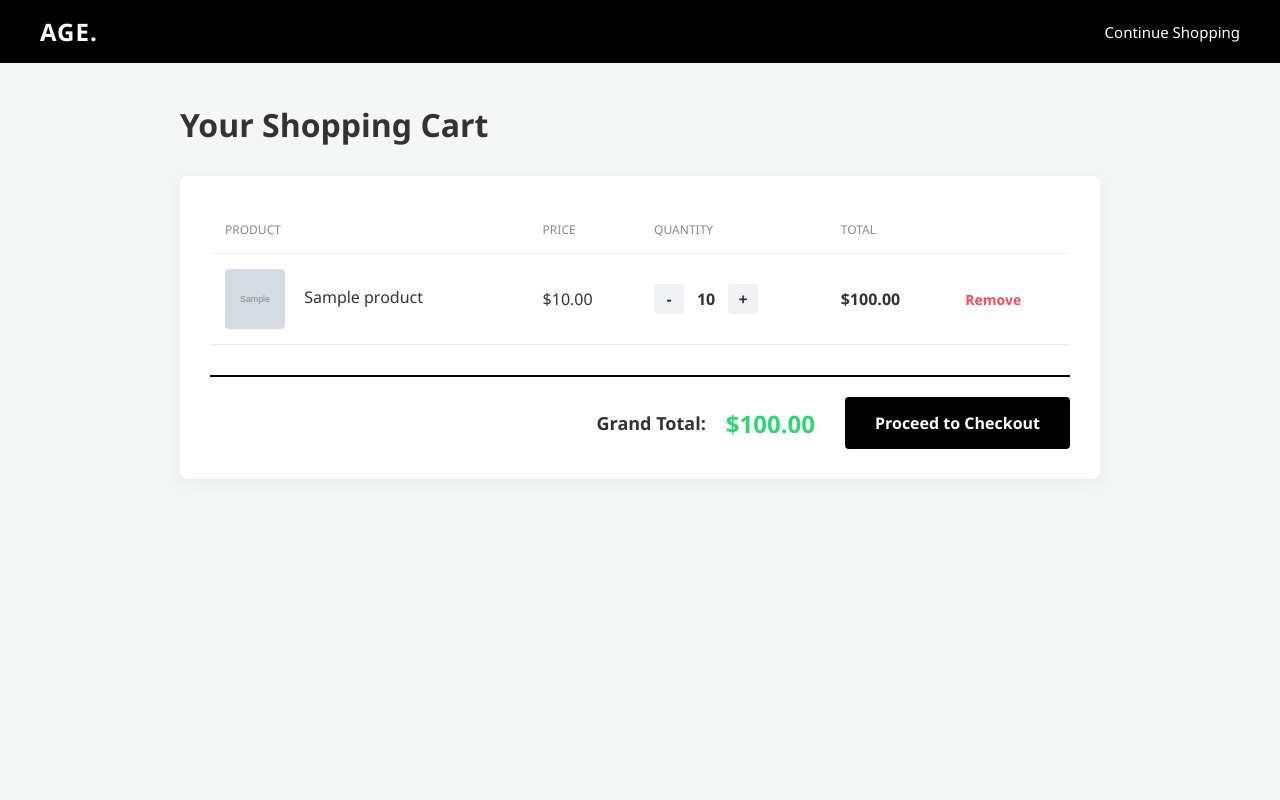
After one commit to ayushprajapati207/Ecommerce-Website-Using-Django-, a Django app: page /cart/ in a window 1280 px wide. The commit adds this page. Run offline with Django 5.2, Linux system fonts and the light colour scheme; a user stored in the database is signed in; tables that the repository leaves empty hold one stand-in row (values such as "Sample post"); grey boxes marked "Sample" are stand-in pictures.

Commit message:
feat: add dynamic cart quantity controls, detail page sync, and secure logout

```diff
--- a/shop/urls.py
+++ b/shop/urls.py
@@ -7,4 +7,8 @@ urlpatterns = [
     path('signup/', views.signup, name='signup'),
     path('wishlist/toggle/<int:product_id>/', views.toggle_wishlist, name='toggle_wishlist'),
     path('cart/add/<int:product_id>/', views.add_to_cart, name='add_to_cart'),
+    path('cart/', views.view_cart, name='view_cart'),
+    path('cart/remove/<int:item_id>/', views.remove_from_cart, name='remove_from_cart'),
+    path('cart/update/<int:item_id>/<str:action>/', views.update_cart_quantity, name='update_quantity'),
+    path('logout/', views.logout_user, name='logout'),
 ]
--- a/shop/views.py
+++ b/shop/views.py
@@ -1,6 +1,6 @@
 from django.shortcuts import render,get_object_or_404,redirect
 from django.contrib.auth.forms import UserCreationForm
-from django.contrib.auth import login
+from django.contrib.auth import login,logout
 from django.db.models import Q
 from django.contrib.auth.decorators import login_required
 from django.http import JsonResponse
@@ -23,9 +23,19 @@ def home(request):
     return render(request, 'shop/home.html', {'products': products, 'search_query': query})
 
 def product_detail(request, slug):
-    # Fetch the exact product using its unique slug
     product = get_object_or_404(Product, slug=slug, is_available=True)
-    return render(request, 'shop/product_detail.html', {'product': product})
+
+    cart_item = None
+    # If the user is logged in, check if this product is already inside their cart
+    if request.user.is_authenticated:
+        cart = Cart.objects.filter(user=request.user).first()
+        if cart:
+            cart_item = CartItem.objects.filter(cart=cart, product=product).first()
+
+    return render(request, 'shop/product_detail.html', {
+        'product': product,
+        'cart_item': cart_item  # Pass this to the template!
+    })
 
 
 def signup(request):
@@ -84,3 +94,58 @@ def add_to_cart(request, product_id):
         return JsonResponse({'success': True, 'cart_count': cart_count})
 
     return JsonResponse({'error': 'Invalid request'}, status=400)
+
+
+@login_required
+def view_cart(request):
+    # Fetch the user's cart (or create an empty one if they somehow don't have one)
+    cart, created = Cart.objects.get_or_create(user=request.user)
+
+    # Grab all the items currently sitting in this cart
+    items = cart.items.all()
+
+    # Calculate the grand total by looping through each item's price
+    total_price = sum(item.get_total_price() for item in items)
+
+    return render(request, 'shop/cart.html', {
+        'items': items,
+        'total_price': total_price
+    })
+
+
+@login_required
+def remove_from_cart(request, item_id):
+    # Find the specific item, ensuring it actually belongs to the logged-in user's cart
+    cart_item = get_object_or_404(CartItem, id=item_id, cart__user=request.user)
+
+    # Delete it from the database
+    cart_item.delete()
+
+    # Redirect the user back to their cart page to see the updated total
+    return redirect('view_cart')
+
+@login_required
+def update_cart_quantity(request, item_id, action):
+    # Securely grab the item from the user's cart
+    cart_item = get_object_or_404(CartItem, id=item_id, cart__user=request.user)
+
+    if action == 'add':
+        cart_item.quantity += 1
+        cart_item.save()
+    elif action == 'subtract':
+        if cart_item.quantity > 1:
+            cart_item.quantity -= 1
+            cart_item.save()
+        else:
+            # If it goes below 1, just remove the item entirely
+            cart_item.delete()
+
+    # Refresh the cart page to recalculate all totals
+    return redirect(request.META.get('HTTP_REFERER', 'view_cart'))
+
+
+def logout_user(request):
+    # This safely destroys the user's session and removes their cookies
+    logout(request)
+    # Send them back to the shop homepage as a guest
+    return redirect('home')
--- /dev/null
+++ b/static/css/cart.css
@@ -0,0 +1,47 @@
+/* Base Styles & Header */
+* { box-sizing: border-box; margin: 0; padding: 0; font-family: 'Segoe UI', Tahoma, Geneva, Verdana, sans-serif; }
+body { background-color: #f4f7f6; color: #333; display: flex; flex-direction: column; min-height: 100vh; }
+header { background-color: #000; color: #fff; padding: 15px 40px; display: flex; justify-content: space-between; align-items: center; position: sticky; top: 0; z-index: 100; }
+.logo { font-size: 24px; font-weight: bold; color: #fff; text-decoration: none; letter-spacing: 1px; }
+.nav-links a { color: #fff; text-decoration: none; margin-left: 20px; font-size: 15px; transition: color 0.3s; }
+.nav-links a:hover { color: #ccc; }
+main { flex: 1; padding: 40px; max-width: 1000px; margin: 0 auto; width: 100%; }
+
+/* Cart Layout */
+h1 { margin-bottom: 30px; }
+.cart-container { background: #fff; border-radius: 8px; box-shadow: 0 4px 15px rgba(0,0,0,0.05); padding: 30px; }
+.cart-table { width: 100%; border-collapse: collapse; margin-bottom: 30px; }
+.cart-table th, .cart-table td { padding: 15px; text-align: left; border-bottom: 1px solid #eaeaea; }
+.cart-table th { color: #888; font-weight: normal; text-transform: uppercase; font-size: 12px; }
+.item-image { width: 60px; height: 60px; object-fit: cover; border-radius: 4px; vertical-align: middle; margin-right: 15px; }
+
+/* Cart Totals & Checkout */
+.cart-summary { display: flex; justify-content: flex-end; align-items: center; border-top: 2px solid #000; padding-top: 20px; }
+.total-label { font-size: 18px; margin-right: 20px; font-weight: bold; }
+.total-price { font-size: 24px; color: #2ed573; font-weight: bold; margin-right: 30px; }
+.checkout-btn { background-color: #000; color: #fff; padding: 15px 30px; border: none; border-radius: 4px; font-size: 16px; font-weight: bold; cursor: pointer; transition: background 0.3s; }
+.checkout-btn:hover { background-color: #333; }
+.empty-cart { text-align: center; padding: 50px; color: #888; }
+
+
+.remove-btn { color: #ff4757; text-decoration: none; font-size: 14px; font-weight: bold; transition: color 0.3s; }
+.remove-btn:hover { color: #cc0000; text-decoration: underline; }
+
+/* Quantity Controls */
+.qty-controls { display: flex; align-items: center; gap: 12px; }
+.qty-btn {
+    background-color: #f1f2f6;
+    color: #333;
+    text-decoration: none;
+    width: 30px;
+    height: 30px;
+    display: flex;
+    justify-content: center;
+    align-items: center;
+    border-radius: 4px;
+    font-weight: bold;
+    font-size: 16px;
+    transition: background-color 0.3s;
+}
+.qty-btn:hover { background-color: #dfe4ea; text-decoration: none; color: #000; }
+.qty-display { font-weight: bold; font-size: 16px; width: 20px; text-align: center; }
--- /dev/null
+++ b/templates/shop/cart.html
@@ -0,0 +1,75 @@
+{% load static %}
+<!DOCTYPE html>
+<html lang="en">
+<head>
+    <meta charset="UTF-8">
+    <meta name="viewport" content="width=device-width, initial-scale=1.0">
+    <title>Your Cart - Age Store</title>
+    <link rel="stylesheet" href="{% static 'css/cart.css' %}">
+</head>
+<body>
+
+    <header>
+        <a href="{% url 'home' %}" class="logo">AGE.</a>
+        <div class="nav-links">
+            <a href="{% url 'home' %}">Continue Shopping</a>
+        </div>
+    </header>
+
+    <main>
+        <h1>Your Shopping Cart</h1>
+
+        <div class="cart-container">
+            {% if items %}
+                <table class="cart-table">
+                    <thead>
+                        <tr>
+                            <th>Product</th>
+                            <th>Price</th>
+                            <th>Quantity</th>
+                            <th>Total</th>
+                            <th></th>
+                        </tr>
+                    </thead>
+                    <tbody>
+                        {% for item in items %}
+                        <tr>
+                            <td>
+                                {% if item.product.image %}
+                                    <img src="{{ item.product.image.url }}" class="item-image" alt="{{ item.product.name }}">
+                                {% endif %}
+                                {{ item.product.name }}
+                            </td>
+                            <td>${{ item.product.price }}</td>
+                            <td>
+                                <div class="qty-controls">
+                                    <a href="{% url 'update_quantity' item.id 'subtract' %}" class="qty-btn">-</a>
+                                    <span class="qty-display">{{ item.quantity }}</span>
+                                    <a href="{% url 'update_quantity' item.id 'add' %}" class="qty-btn">+</a>
+                                </div>
+                            </td>
+                            <td><strong>${{ item.get_total_price }}</strong></td>
+                            <td>
+                                <a href="{% url 'remove_from_cart' item.id %}" class="remove-btn">Remove</a>
+                            </td>
+                        </tr>
+                        {% endfor %}
+                    </tbody>
+                </table>
+
+                <div class="cart-summary">
+                    <span class="total-label">Grand Total:</span>
+                    <span class="total-price">${{ total_price }}</span>
+                    <button class="checkout-btn">Proceed to Checkout</button>
+                </div>
+            {% else %}
+                <div class="empty-cart">
+                    <h2>Your cart is empty.</h2>
+                    <p style="margin-top: 10px;"><a href="{% url 'home' %}" style="color: #000; font-weight: bold;">Browse products</a></p>
+                </div>
+            {% endif %}
+        </div>
+    </main>
+
+</body>
+</html>
--- a/templates/shop/home.html
+++ b/templates/shop/home.html
@@ -20,8 +20,8 @@
         <div class="nav-links">
             {% if user.is_authenticated %}
                 <a href="#">Welcome, {{ user.username }}</a>
-                <a href="#">Cart (<span id="cart-count">0</span>)</a>
-                <a href="#">Logout</a>
+                <a href="{% url 'view_cart' %}">Cart (<span id="cart-count">0</span>)</a>
+                <a href="{% url 'logout' %}">Logout</a>
             {% else %}
                 <a href="{% url 'login' %}">Login</a>
             {% endif %}
```
Also changed, not shown: static/css/product_detail.css (+44 -1 lines), templates/shop/product_detail.html (+17 -3 lines).
